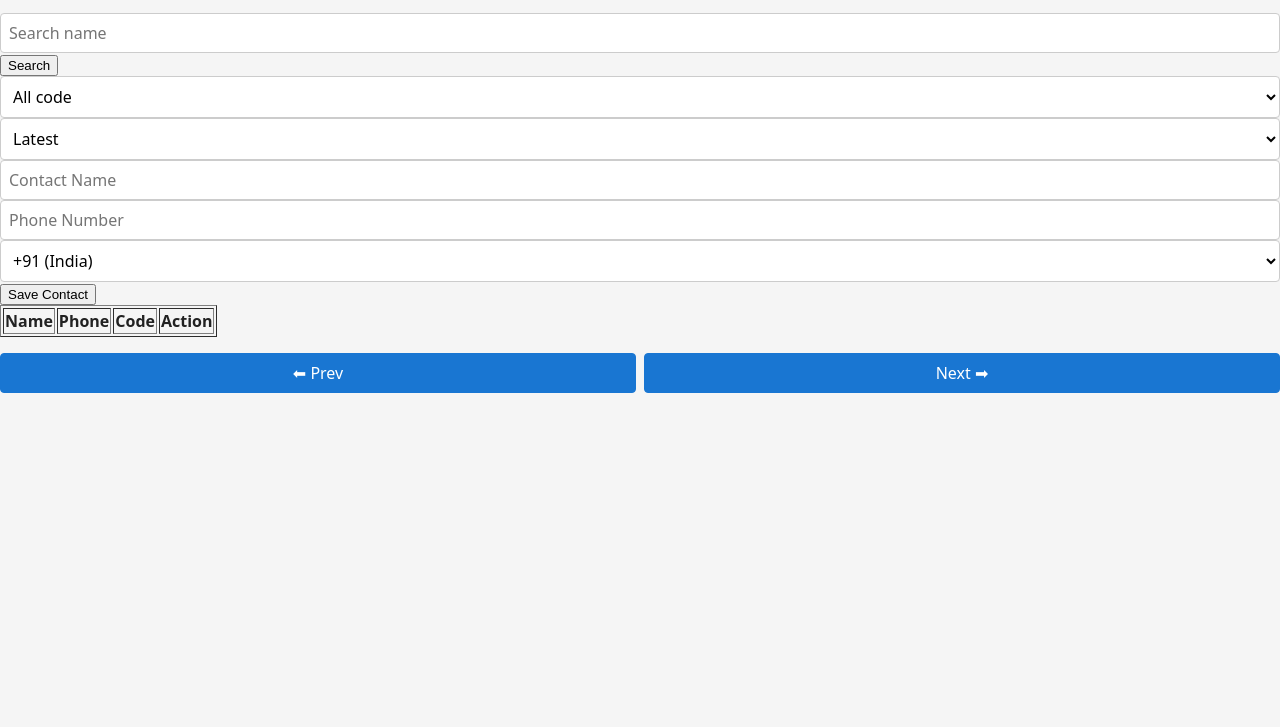
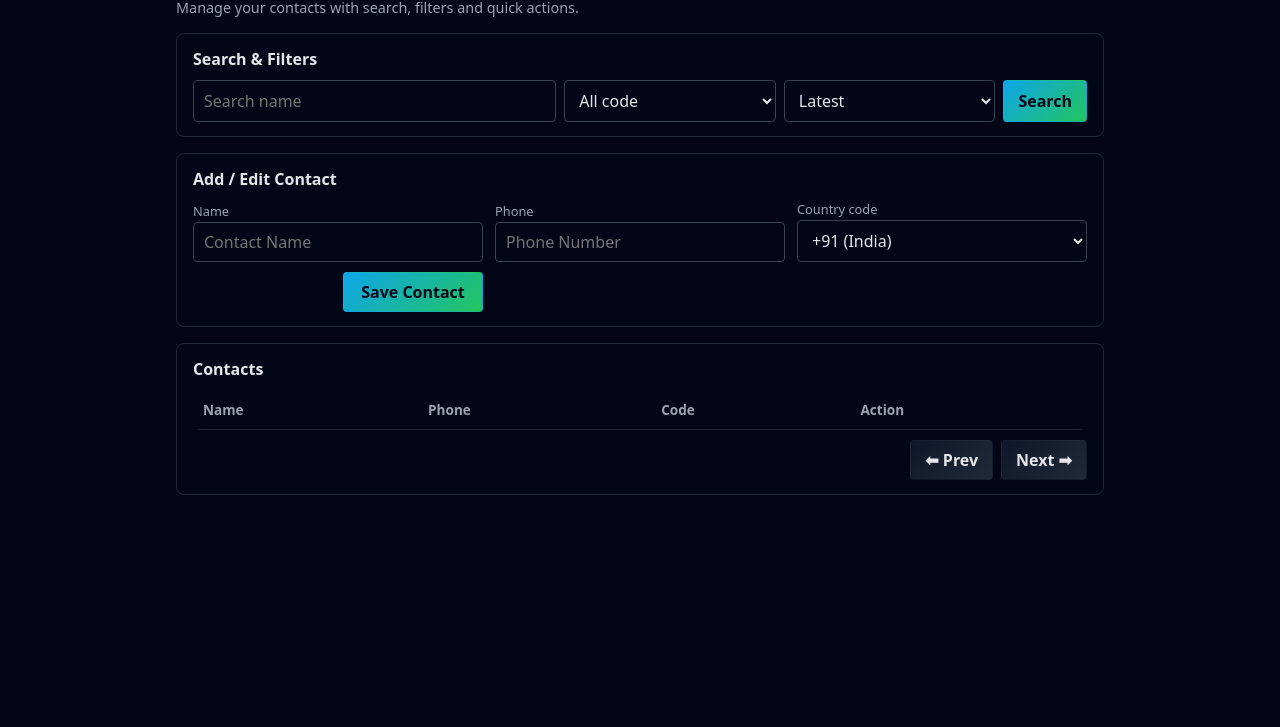
Before and after one commit to lakshmisanthosh87/contact-management, a website: page public/index.html in a window 1280 px wide. Shown: the part 73-800 px from the top of the page. Drawn offline with Linux system fonts and the light colour scheme; no server answers.

Commit message:
completed

```diff
--- a/public/app.js
+++ b/public/app.js
@@ -3,23 +3,38 @@ const API = "http://localhost:5000/api/contact";
 let page = 1;
 const limit = 5;
 let editId = null;
+let currentSearch = "";
+
 
 // Load contacts on page load
 window.onload = loadContacts;
 
 // Load contacts
 async function loadContacts() {
-  const search = document.getElementById("search").value;
   const code = document.getElementById("filtercode").value;
   const sort = document.getElementById("sort").value;
 
-  const res = await fetch(
-    `${API}?page=${page}&limit=${limit}&search=${search}&code=${code}&sort=${sort}`
-  );
+  let url = `${API}?page=${page}&limit=${limit}`;
 
+  if (currentSearch) {
+    url += `&search=${encodeURIComponent(currentSearch)}`;
+  }
+
+  if (code !== "") {
+    url += `&code=${encodeURIComponent(code)}`; // ✅ FIX HERE
+  }
+
+  if (sort) {
+    url += `&sort=${sort}`;
+  }
+
+  const res = await fetch(url);
   const data = await res.json();
+
   showContacts(data.contacts);
 }
+
+
 
 // Show contacts in table
 function showContacts(contacts) {
@@ -66,10 +81,12 @@ async function addContact() {
       headers: { "Content-Type": "application/json" },
       body: JSON.stringify(contact)
     });
+
   }
 
   clearForm();
   loadContacts();
+  document.getElementById("saveBtn").innerText = "Save Contact";
 }
 
 // Delete contact
@@ -86,6 +103,7 @@ function editContact(id, name, phone, code) {
   document.getElementById("name").value = name;
   document.getElementById("phone").value = phone;
   document.getElementById("code").value = code;
+   document.getElementById("saveBtn").innerText = "Update Contact";
 }
 
 // Clear form
@@ -97,18 +115,20 @@ function clearForm() {
 
 // Search
 function searchContact() {
+  const input = document.getElementById("searchValue");
+  currentSearch = input.value;
   page = 1;
-  document.getElementById("search").value =
-    document.getElementById("searchValue").value;
   loadContacts();
 }
 
 
+
 // Filter
-document.getElementById("filtercode").addEventListener("change", () => {
-  page = 1;
-  loadContacts();
-});
+function filterByCode() {
+  page = 1;              // reset pagination
+  loadContacts();        // reload with selected code
+}
+
 
 // Sort
 document.getElementById("sort").addEventListener("change", () => {
--- a/public/index.html
+++ b/public/index.html
@@ -7,39 +7,70 @@
   <link rel="stylesheet" href="./style.css">
 </head>
 <body>
+  <div class="page">
+    <header class="page-header">
+      <h1>Contact Book</h1>
+      <p class="page-subtitle">Manage your contacts with search, filters and quick actions.</p>
+    </header>
 
-<h1>Contact Book</h1>
+    <main>
+      <!-- Filters & search -->
+      <section class="panel">
+        <h2 class="panel-title">Search & Filters</h2>
+        <div class="toolbar">
+          <input id="searchValue" placeholder="Search name" />
 
-<input id="searchValue" placeholder="Search name">
-
-<button type="button" onclick="searchContact()">Search</button>
-
-<select id="filtercode">
+          <select id="filtercode" onchange="filterByCode()">
   <option value="">All code</option>
   <option value="+91">+91</option>
   <option value="+1">+1</option>
   <option value="+44">+44</option>
 </select>
 
+
           <select id="sort">
             <option value="latest">Latest</option>
             <option value="old">Old</option>
           </select>
 
-<form>
+          <button type="button" onclick="searchContact()">Search</button>
+        </div>
+      </section>
+
+      <!-- Add / Edit form -->
+      <section class="panel">
+        <h2 class="panel-title">Add / Edit Contact</h2>
+        <form class="form-grid">
+          <div class="form-field">
+            <label for="name">Name</label>
             <input id="name" placeholder="Contact Name" />
+          </div>
+
+          <div class="form-field">
+            <label for="phone">Phone</label>
             <input id="phone" placeholder="Phone Number" />
+          </div>
 
+          <div class="form-field">
+            <label for="code">Country code</label>
             <select id="code">
               <option value="+91">+91 (India)</option>
               <option value="+1">+1 (USA)</option>
               <option value="+44">+44 (UK)</option>
             </select>
+          </div>
 
-  <button type="button" onclick="addContact()">Save Contact</button>
+          <div class="form-actions">
+            <button type="button" id="saveBtn" onclick="addContact()">Save Contact</button>
+
+          </div>
         </form>
+      </section>
 
-<table border="1">
+      <!-- Table -->
+      <section class="panel">
+        <h2 class="panel-title">Contacts</h2>
+        <table>
           <thead>
             <tr>
               <th>Name</th>
@@ -55,6 +86,9 @@
           <button onclick="prevPage()">⬅ Prev</button>
           <button onclick="nextPage()">Next ➡</button>
         </div>
+      </section>
+    </main>
+  </div>
 
   <script src="./app.js"></script>
 </body>
--- a/public/style.css
+++ b/public/style.css
@@ -1,4 +1,4 @@
-/* Basic reset */
+/* Reset */
 *,
 *::before,
 *::after {
@@ -8,144 +8,214 @@
 body {
   margin: 0;
   font-family: system-ui, -apple-system, BlinkMacSystemFont, "Segoe UI", sans-serif;
-  background-color: #f5f5f5;
-  color: #222;
+  background-color: #020617;
+  color: #e5e7eb;
 }
 
-.wrapper {
-  max-width: 640px;
-  margin: 32px auto;
-  padding: 20px 18px 24px;
-  background-color: #ffffff;
-  border-radius: 8px;
-  border: 1px solid #e0e0e0;
+.page {
+  max-width: 960px;
+  margin: 24px auto 32px;
+  padding: 0 16px;
 }
 
-.title {
-  text-align: center;
+.page-header {
   margin-bottom: 16px;
 }
 
-.title h1 {
+.page-header h1 {
   margin: 0;
-  font-size: 1.7rem;
+  font-size: 2rem;
+  color: #f9fafb;
 }
 
-.title p {
+.page-subtitle {
   margin: 4px 0 0;
   font-size: 0.9rem;
-  color: #666;
+  color: #9ca3af;
 }
 
-.add-section,
-.filters-section,
-.list-section {
-  margin-top: 16px;
+.panel {
+  background-color: #020617;
+  border-radius: 8px;
+  border: 1px solid #1f2937;
+  padding: 14px 16px;
+  margin-bottom: 16px;
 }
 
-.add-section h3,
-.filters-section h3,
-.list-section h3 {
-  margin: 0 0 8px;
+.panel-title {
+  margin: 0 0 10px;
   font-size: 1rem;
+  font-weight: 600;
+  color: #e5e7eb;
 }
 
-input,
-select {
-  width: 100%;
-  padding: 8px;
+.toolbar {
+  display: flex;
+  flex-wrap: wrap;
+  gap: 8px;
+}
+
+.toolbar input,
+.toolbar select {
+  padding: 8px 10px;
+  border-radius: 4px;
+  border: 1px solid #374151;
   font: inherit;
-  border-radius: 4px;
-  border: 1px solid #ccc;
-  background-color: #ffffff;
+  background-color: #020617;
+  color: #e5e7eb;
+}
+
+.toolbar input {
+  flex: 2 1 180px;
+}
+
+.toolbar select {
+  flex: 1 1 120px;
+}
+
+.toolbar button {
+  flex: 0 0 auto;
 }
 
 input:focus,
 select:focus {
   outline: none;
-  border-color: #1976d2;
+  border-color: #38bdf8;
 }
 
-.row {
-  display: flex;
-  gap: 8px;
+.form-grid {
+  display: grid;
+  grid-template-columns: repeat(3, minmax(0, 1fr));
+  gap: 10px 12px;
+  align-items: flex-end;
 }
 
-.contact-list {
-  margin-top: 8px;
+.form-field {
+  display: flex;
+  flex-direction: column;
 }
 
-.contact-list li {
-  list-style: none;
-  padding: 8px 10px;
-  margin-bottom: 6px;
-  border-radius: 4px;
-  border: 1px solid #e0e0e0;
-  background-color: #ffffff;
-  display: flex;
-  justify-content: space-between;
-  align-items: center;
-  gap: 8px;
-  font-size: 0.95rem;
+.form-field label {
+  font-size: 0.8rem;
+  color: #9ca3af;
+  margin-bottom: 2px;
 }
 
-.contact-list li button {
-  padding: 4px 8px;
+.form-field input,
+.form-field select {
+  padding: 8px 10px;
+  border-radius: 4px;
+  border: 1px solid #374151;
+  font: inherit;
+  background-color: #020617;
+  color: #e5e7eb;
+}
+
+.form-actions {
+  display: flex;
+  justify-content: flex-end;
+}
+
+.form-actions button {
+  min-width: 140px;
+}
+
+button {
+  font: inherit;
+  cursor: pointer;
+  border-radius: 4px;
+  border: 1px solid transparent;
+  padding: 8px 14px;
+  background: linear-gradient(135deg, #0ea5e9, #22c55e);
+  color: #020617;
+  font-weight: 600;
+}
+
+button:hover {
+  filter: brightness(1.1);
+}
+
+table {
+  width: 100%;
+  border-collapse: collapse;
+  font-size: 0.95rem;
+  background-color: #020617;
+  border-radius: 8px;
+  overflow: hidden;
+}
+
+thead {
+  background-color: #020617;
+}
+
+th,
+td {
+  padding: 10px 10px;
+  text-align: left;
+  border-bottom: 1px solid #1f2937;
+}
+
+th {
+  font-weight: 600;
+  font-size: 0.85rem;
+  color: #9ca3af;
+}
+
+tbody tr:hover {
+  background-color: #020617;
+}
+
+tbody tr:nth-child(even) {
+  background-color: #030712;
+}
+
+td button {
+  padding: 5px 10px;
   font-size: 0.8rem;
+  margin-inline: 2px;
 }
 
 .pagination {
-  margin-top: 16px;
+  margin-top: 10px;
   display: flex;
-  justify-content: space-between;
+  justify-content: flex-end;
   gap: 8px;
 }
 
 .pagination button {
-  flex: 1;
+  background: linear-gradient(135deg, #0f172a, #1f2937);
+  color: #e5e7eb;
 }
 
-.btn-primary,
-.btn-secondary,
-.pagination button {
-  font: inherit;
-  cursor: pointer;
-  border-radius: 4px;
-  padding: 8px 12px;
-  border: 1px solid transparent;
+.pagination button:hover {
+  filter: brightness(1.1);
 }
 
-.btn-primary,
-.pagination button {
-  background-color: #1976d2;
-  border-color: #1976d2;
-  color: #ffffff;
-}
+@media (max-width: 800px) {
+  .form-grid {
+    grid-template-columns: 1fr;
+  }
 
-.btn-secondary {
-  background-color: #e0e0e0;
-  border-color: #e0e0e0;
-  color: #333333;
-}
+  .form-actions {
+    justify-content: stretch;
+  }
 
-.full-width {
-  width: 100%;
-  margin-top: 6px;
-}
-
-.btn-primary:hover,
-.btn-secondary:hover,
-.pagination button:hover {
-  filter: brightness(0.95);
+  .form-actions button {
+    width: 100%;
+  }
 }
 
 @media (max-width: 600px) {
-  .wrapper {
-    margin: 16px;
-    padding: 16px 12px 20px;
+  .page {
+    padding: 0 12px;
   }
 
-  .row {
+  .toolbar {
     flex-direction: column;
+    align-items: stretch;
+  }
+
+  .toolbar button {
+    width: 100%;
   }
 }
```
Also changed, not shown: controllers/contactControllers.js (+8 -6 lines). Lines whose indentation alone changed are shown as unchanged.
